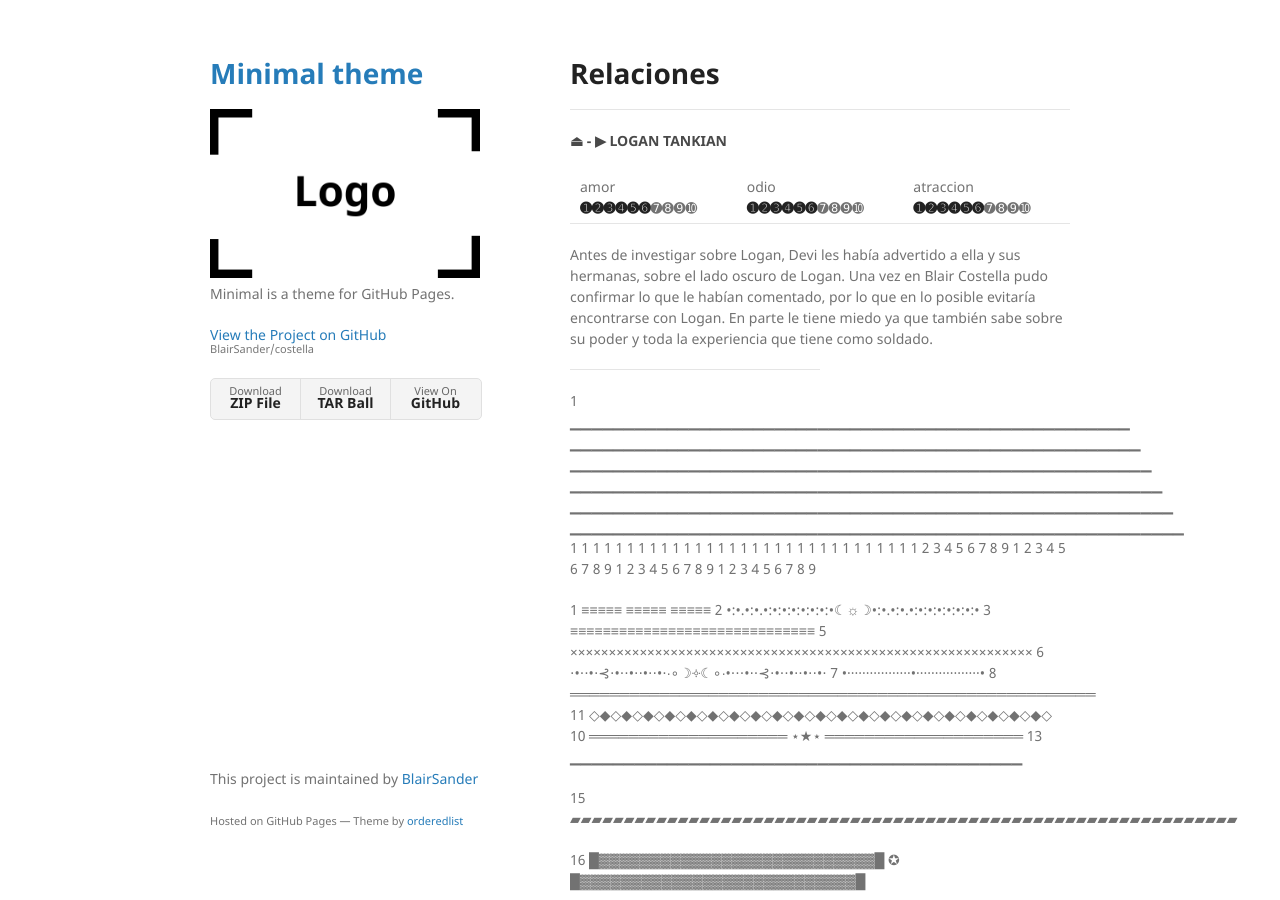
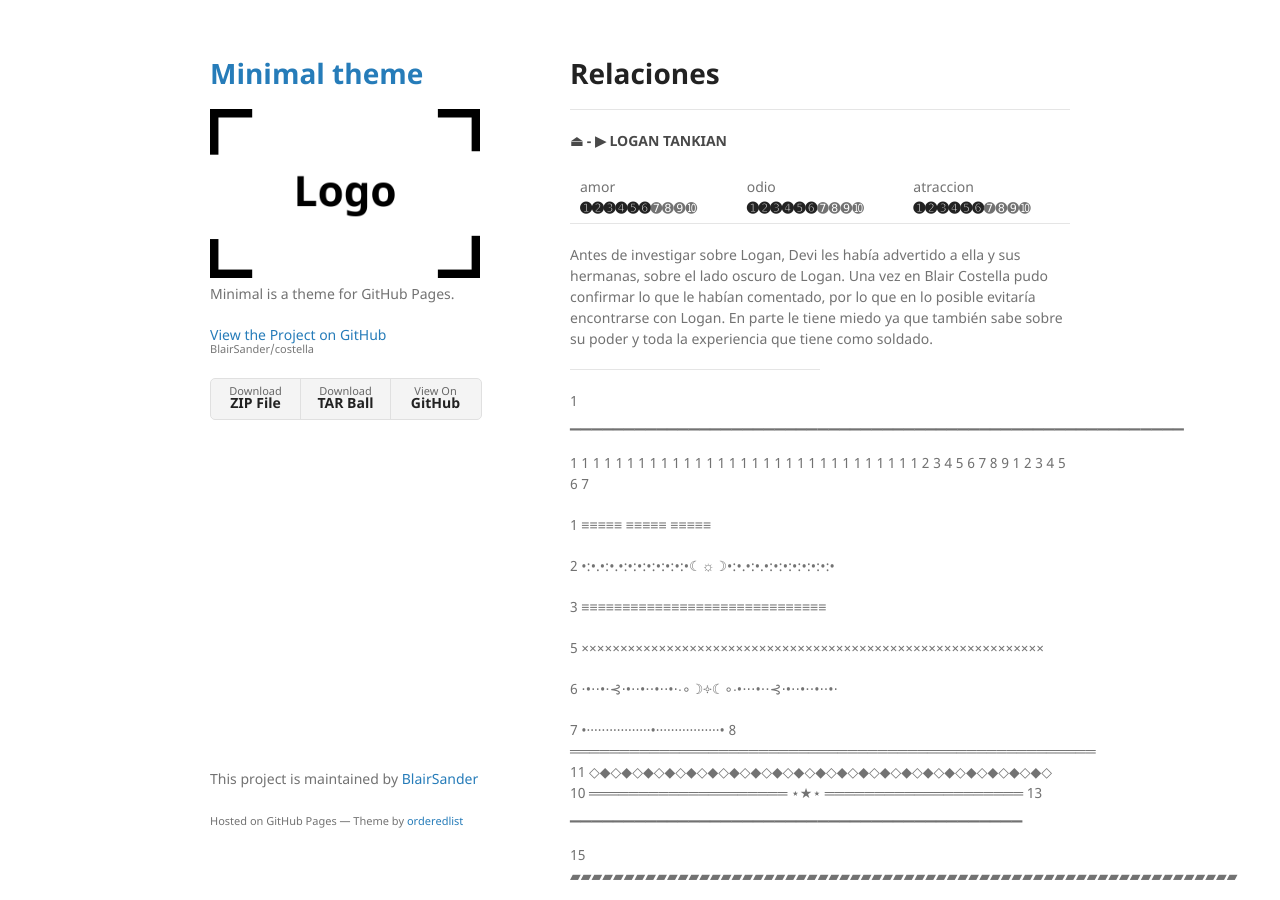
Before and after one commit to BlairSander/costella, a Jekyll site: the page built from relaciones.md, in a window 1280 px wide and 900 px high. Built offline with Jekyll 4.4.1, drawn with Linux system fonts in a browser that asks for light colours; our own code applies the rules of GitHub Pages for plain Markdown files; some of the changed text lies outside the part shown.

Commit message:
Update relaciones.md

```diff
--- a/relaciones.md
+++ b/relaciones.md
@@ -15,21 +15,20 @@ Antes de investigar sobre Logan, Devi les había advertido a ella y sus hermanas
 
 
 1
-▁▁▁▁▁▁▁▁▁▁▁▁▁▁▁▁▁▁▁▁▁▁▁▁▁▁▁▁▁▁▁▁▁▁▁▁▁▁▁▁▁▁▁▁▁▁▁▁▁▁▁▁
-▁▁▁▁▁▁▁▁▁▁▁▁▁▁▁▁▁▁▁▁▁▁▁▁▁▁▁▁▁▁▁▁▁▁▁▁▁▁▁▁▁▁▁▁▁▁▁▁▁▁▁▁▁
-▁▁▁▁▁▁▁▁▁▁▁▁▁▁▁▁▁▁▁▁▁▁▁▁▁▁▁▁▁▁▁▁▁▁▁▁▁▁▁▁▁▁▁▁▁▁▁▁▁▁▁▁▁▁
-▁▁▁▁▁▁▁▁▁▁▁▁▁▁▁▁▁▁▁▁▁▁▁▁▁▁▁▁▁▁▁▁▁▁▁▁▁▁▁▁▁▁▁▁▁▁▁▁▁▁▁▁▁▁▁
-▁▁▁▁▁▁▁▁▁▁▁▁▁▁▁▁▁▁▁▁▁▁▁▁▁▁▁▁▁▁▁▁▁▁▁▁▁▁▁▁▁▁▁▁▁▁▁▁▁▁▁▁▁▁▁▁
 ▁▁▁▁▁▁▁▁▁▁▁▁▁▁▁▁▁▁▁▁▁▁▁▁▁▁▁▁▁▁▁▁▁▁▁▁▁▁▁▁▁▁▁▁▁▁▁▁▁▁▁▁▁▁▁▁▁
-1 1 1 1 1 1 1 1 1 1 1 1 1 1 1 1 1 1 1 1 1 1 1 1 1 1 1 1 1 1 1 2 3 4 5 6 7 8 9 1 2 3 4 5 6 7 8 9 1 2 3 4 5 6 7 8 9 1 2 3 4 5 6 7 8 9
 
-
+1 1 1 1 1 1 1 1 1 1 1 1 1 1 1 1 1 1 1 1 1 1 1 1 1 1 1 1 1 1 1 2 3 4 5 6 7 8 9 1 2 3 4 5 6 7
 
 1 ≡≡≡≡≡ ≡≡≡≡≡ ≡≡≡≡≡
+
 2 •:•.•:•.•:•:•:•:•:•:•:•☾☼☽•:•.•:•.•:•:•:•:•:•:•:•
+
 3 ≡≡≡≡≡≡≡≡≡≡≡≡≡≡≡≡≡≡≡≡≡≡≡≡≡≡≡≡≡≡
+
 5 ××××××××××××××××××××××××××××××××××××××××××××××××××××××××××××
+
 6 ⋅•⋅⋅•⋅⊰⋅•⋅⋅•⋅⋅•⋅⋅•⋅∙∘☽༓☾∘∙•⋅⋅⋅•⋅⋅⊰⋅•⋅⋅•⋅⋅•⋅⋅•⋅
+
 7 •·················•·················•
 8 ═════════════════════════════════════════════════════
 11 ◇◆◇◆◇◆◇◆◇◆◇◆◇◆◇◆◇◆◇◆◇◆◇◆◇◆◇◆◇◆◇◆◇◆◇◆◇◆◇◆◇◆◇
@@ -38,7 +37,7 @@ Antes de investigar sobre Logan, Devi les había advertido a ella y sus hermanas
 
 15 ▰▰▰▰▰▰▰▰▰▰▰▰▰▰▰▰▰▰▰▰▰▰▰▰▰▰▰▰▰▰▰▰▰▰▰▰▰▰▰▰▰▰▰▰▰▰▰▰▰▰▰▰▰▰▰▰▰▰▰▰▰▰
 
-16 █▓▓▓▓▓▓▓▓▓▓▓▓▓▓▓▓▓▓▓▓▓▓▓▓▓▓▓█ ✪ █▓▓▓▓▓▓▓▓▓▓▓▓▓▓▓▓▓▓▓▓▓▓▓▓▓▓▓█
+16 █▓▓▓▓▓▓▓▓▓▓▓▓▓▓▓▓▓▓▓▓▓▓▓▓█ ✪ █▓▓▓▓▓▓▓▓▓▓▓▓▓▓▓▓▓▓▓▓▓▓▓▓█
 
 17 ◢◤◢◤◢◤◢◤◢◤◢◤◢◤◢◤◢◤◢◤◢◤◢◤◢◤◢◤◢◤◢◤◢◤◢◤◢◤◢◤◢◤◢◤◢◤◢◤◢◤◢◤◢◤◢◤◢◤◢◤◢◤◢◤◢◤◢◤◢◤
 
```
